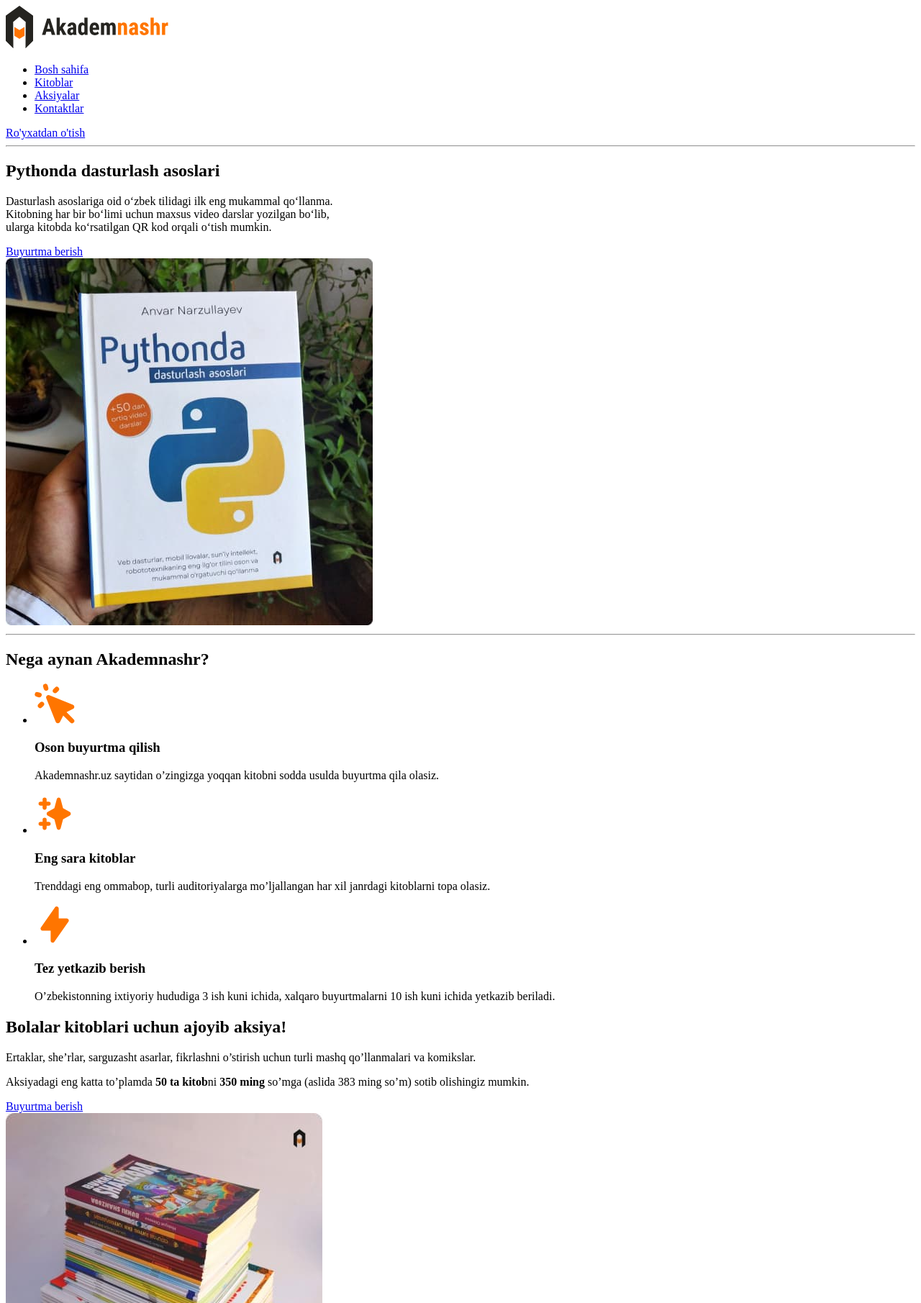
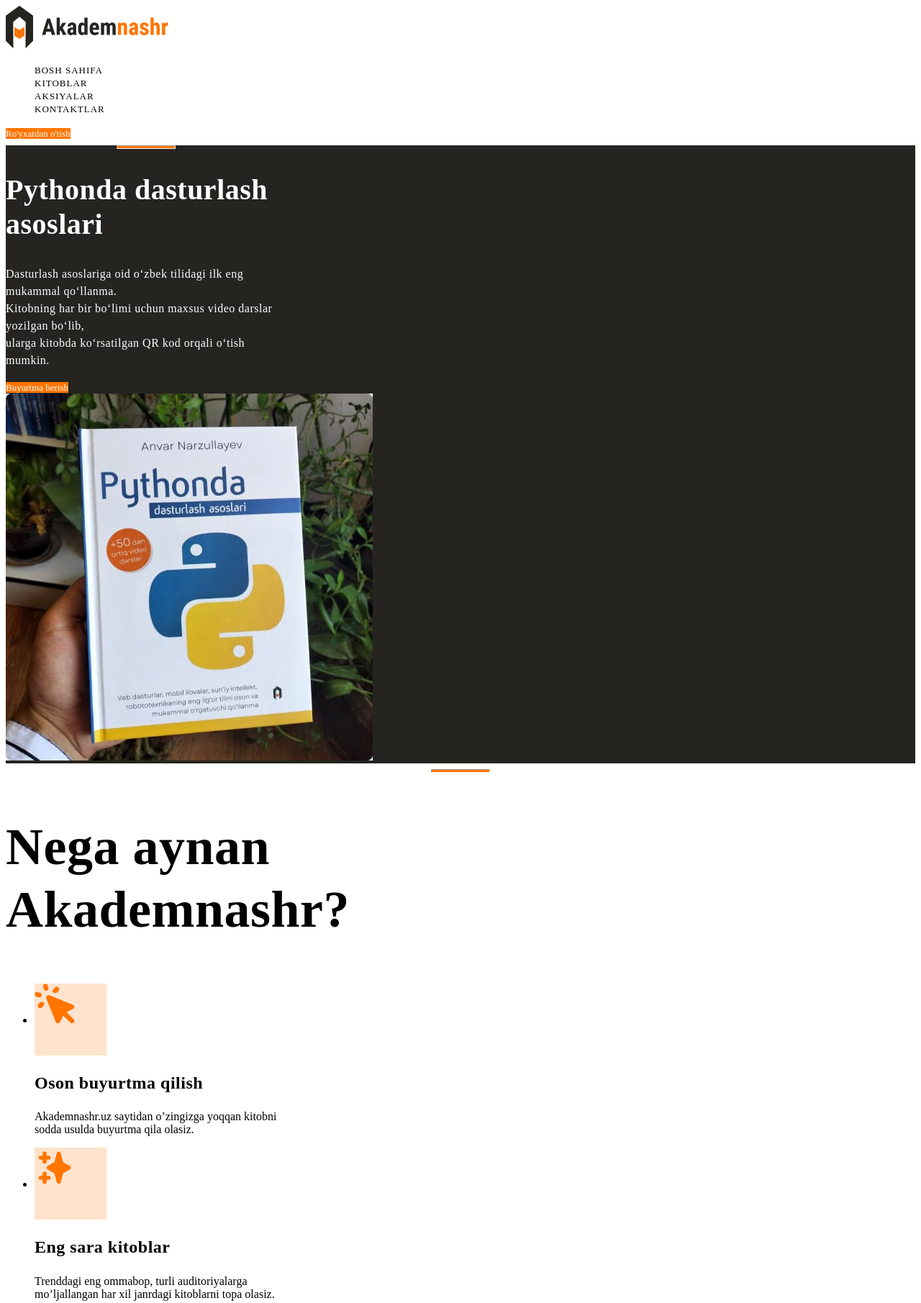
Before and after one commit to S-Yunusov/Academnashr_promo, a plain HTML site: page index.html in a window 1280 px wide. Shown: the top 1811 px of the page at 72% size. Drawn offline with Linux system fonts and the light colour scheme.

Commit message:
Add color, text, size and list styles

```diff
--- a/index.html
+++ b/index.html
@@ -5,81 +5,88 @@
   <meta http-equiv="X-UA-Compatible" content="IE=edge">
   <meta name="viewport" content="width=device-width, initial-scale=1.0">
   <title>Academ Nashr</title>
+  <link rel="stylesheet" href="style/style.css">
 </head>
 <body>
-    <header>
-
+  <header class="site-header">
     <a href="index.html">
       <img src="img/logo.svg" alt=" AKADEM NASHR LOGO RASMI">
     </a>
     <nav>
-            <ul>
-                <li><a href="#">Bosh sahifa</a></li>
-                <li><a href="#">Kitoblar</a></li>
-                <li><a href="#">Aksiyalar</a></li>
-                <li><a href="#">Kontaktlar</a></li>
+      <ul class="sitenav-list">
+        <li><a class="sitenav-link" href="#">Bosh sahifa</a></li>
+        <li><a class="sitenav-link" href="#">Kitoblar</a></li>
+        <li><a class="sitenav-link" href="#">Aksiyalar</a></li>
+        <li><a class="sitenav-link" href="#">Kontaktlar</a></li>
       </ul>
     </nav>
-        <a class="registration" href="#">Ro'yxatdan o'tish</a>
-
+    <a class="main-link" href="#">Ro'yxatdan o'tish</a>
   </header>
 
+  <main>
     <!-- HERO -->
-    <main>
-        <section>
-            <div>
-                <hr>
-                <h2>Pythonda dasturlash asoslari</h2>
-                <p>Dasturlash asoslariga oid o‘zbek tilidagi ilk eng mukammal qo‘llanma. <br> Kitobning har bir bo‘limi uchun maxsus video darslar yozilgan bo‘lib,<br>ularga kitobda ko‘rsatilgan QR kod orqali o‘tish mumkin.</p>
-                <a href="#">Buyurtma berish</a>
+    <section class="hero">
+      <div class="hero-content">
+        <hr class="orange-line">
+        <h2 class="hero-heading">Pythonda dasturlash asoslari</h2>
+        <p class="hero-text">Dasturlash asoslariga oid o‘zbek tilidagi ilk eng mukammal qo‘llanma. <br> Kitobning har bir bo‘limi uchun maxsus video darslar yozilgan bo‘lib,<br>ularga kitobda ko‘rsatilgan QR kod orqali o‘tish mumkin.</p>
+        <a class="main-link" href="#">Buyurtma berish</a>
       </div>
 
-            <img src="img/python-book.jpg" alt="Akademnashr sahifasidagi python kitobi rasmi" width="510" height="510" srcset="img/python-book.jpg 1x, img/python-book@2x.jpg 2x">
+      <img class="hero-img" src="img/python-book.jpg" alt="Akademnashr sahifasidagi python kitobi rasmi" width="510" height="510" srcset="img/python-book.jpg 1x, img/python-book@2x.jpg 2x">
     </section>
 
     <!-- FEATURES -->
-        <section>
-            <hr>
-            <h2>Nega aynan Akademnashr?</h2>
+    <section class="features">
+      <hr class="orange-line">
+      <h2 class="features-heading">Nega aynan Akademnashr?</h2>
 
       <ul>
-                <li>
+        <li class="features-item">
+          <div class="feature-icon-wrapper">
             <img src="img/Icon-cursor.svg" alt="" width="56" height="56">
-                    <h3>Oson buyurtma qilish</h3>
+          </div>
+          <h3 class="features-title">Oson buyurtma qilish</h3>
           <p>Akademnashr.uz saytidan o’zingizga yoqqan kitobni sodda usulda buyurtma qila olasiz.</p>
         </li>
 
-                <li>
+        <li class="features-item">
+          <div class="feature-icon-wrapper">
             <img src="img/icon-sparkles.svg" alt="" width="56" height="56" >
-                    <h3>Eng sara kitoblar</h3>
+          </div>
+          <h3 class="features-title">Eng sara kitoblar</h3>
           <p>Trenddagi eng ommabop, turli auditoriyalarga mo’ljallangan har xil janrdagi kitoblarni topa olasiz.</p>
         </li>
 
-                <li>
+        <li class="features-item">
+          <div class="feature-icon-wrapper">
             <img src="img/icon-lightning-bolt.svg" alt="" width="56" height="56">
-                    <h3>Tez yetkazib berish</h3>
+          </div>
+          <h3 class="features-title">Tez yetkazib berish</h3>
           <p>O’zbekistonning ixtiyoriy hududiga 3 ish kuni ichida, xalqaro buyurtmalarni 10 ish kuni ichida yetkazib beriladi.</p>
         </li>
       </ul>
     </section>
 
     <!-- AKSIYA -->
-        <section>
-            <div>
-                <h2>Bolalar kitoblari uchun ajoyib aksiya!</h2>
-                <p>Ertaklar, she’rlar, sarguzasht asarlar, fikrlashni o’stirish uchun turli mashq qo’llanmalari va komikslar.</p>
-                <p>Aksiyadagi eng katta to’plamda <strong>50 ta kitob</strong>ni <strong>350 ming</strong> so’mga (aslida 383 ming so’m) sotib olishingiz mumkin.</p>
-                <a href="#">Buyurtma berish</a>
+    <section class="promo">
+      <div class="promo-content">
+        <h2 class="promo-heading" >Bolalar kitoblari uchun ajoyib aksiya!</h2>
+        <p class="promo-text" >Ertaklar, she’rlar, sarguzasht asarlar, fikrlashni o’stirish uchun turli mashq qo’llanmalari va komikslar.</p>
+        <p class="promo-text">Aksiyadagi eng katta to’plamda <strong class="promo-highlight">50 ta kitob</strong>ni <strong class="promo-highlight">
+          350 ming</strong> so’mga (aslida 383 ming so’m) sotib olishingiz mumkin.</p>
+          <a class="main-link" href="#">Buyurtma berish</a>
         </div>
 
-            <img src="img/sale-img.jpg" alt="Ustma ust tahlangan kitoblar" width="440" height="440" srcset="img/sale-img.jpg 1x, img/sale-img@2x.jpg 2x">
+        <img class="promo-img" src="img/sale-img.jpg" alt="Ustma ust tahlangan kitoblar" width="440" height="440" srcset="img/sale-img.jpg 1x, img/sale-img@2x.jpg 2x">
       </section>
     </main>
 
 
     <!-- SITE FOOTER -->
 
-    <footer>
+    <footer class="site-footer">
+
       <a href="index.html">
         <img src="img/logo.svg" alt=" Akademnashr logo" width="227" height="60">
       </a>
@@ -97,10 +104,11 @@
           <svg xmlns="http://www.w3.org/2000/svg" width="24" height="24" fill="none"><path fill="#252420" fill-rule="evenodd" d="M12 0C8.741 0 8.333.014 7.053.072 2.695.272.273 2.69.073 7.052.014 8.333 0 8.741 0 12c0 3.259.014 3.668.072 4.948.2 4.358 2.618 6.78 6.98 6.98C8.333 23.986 8.741 24 12 24c3.259 0 3.668-.014 4.948-.072 4.354-.2 6.782-2.618 6.979-6.98.059-1.28.073-1.689.073-4.948 0-3.259-.014-3.667-.072-4.947-.196-4.354-2.617-6.78-6.979-6.98C15.668.014 15.259 0 12 0Zm0 2.163c3.204 0 3.584.012 4.85.07 3.252.148 4.771 1.691 4.919 4.919.058 1.265.069 1.645.069 4.849 0 3.205-.012 3.584-.069 4.849-.149 3.225-1.664 4.771-4.919 4.919-1.266.058-1.644.07-4.85.07-3.204 0-3.584-.012-4.849-.07-3.26-.149-4.771-1.699-4.919-4.92-.058-1.265-.07-1.644-.07-4.849 0-3.204.013-3.583.07-4.849.149-3.227 1.664-4.771 4.919-4.919 1.266-.057 1.645-.069 4.849-.069ZM5.838 12a6.162 6.162 0 1 1 12.324 0 6.162 6.162 0 0 1-12.324 0ZM12 16a4 4 0 1 1 0-8 4 4 0 0 1 0 8Zm4.965-10.405a1.44 1.44 0 1 1 2.881.001 1.44 1.44 0 0 1-2.881-.001Z" clip-rule="evenodd"/></svg>
         </a></li>
       </ul>
-        <hr>
+
+      <hr class="site-footer-divider">
 
       <!-- LINKLAR -->
-        <ul>
+      <ul class="site-footer-links">
         <li><a href="#">Bosh sahifa</a></li>
         <li><a href="#">Kitoblar</a></li>
         <li><a href="#">Aksiyalar</a></li>
@@ -108,7 +116,7 @@
         <li><a href="#">Kontaktlar</a></li>
       </ul>
 
-        <ul>
+      <ul class="site-footer-links">
         <li><a href="#">Ilmiy nashrlar</a></li>
         <li><a href="#">Ilmiy-ommabop nashrlar</a></li>
         <li><a href="#">Marifiy nashrlar</a></li>
@@ -118,13 +126,13 @@
         <li><a href="#">Bolalar uchun</a></li>
       </ul>
 
-        <ul>
+      <ul class="site-footer-links">
         <li><a href="#">Ko'p so'raladigan savollar</a></li>
         <li><a href="#">Yetkazib berish haqida</a></li>
         <li><a href="#">To'lov usulllari  haqida</a></li>
       </ul>
 
-        <ul>
+      <ul class="site-footer-links">
         <li><a href="#">Bo'sh ish o'rinlari</a></li>
         <li><a href="#">Biz  bilan  bog'lanish </a></li>
         <li><a href="#">Mahfiylik  nizomi</a></li>
--- a/style/style.css
+++ b/style/style.css
@@ -1,22 +1,143 @@
-*{
-    margin: 0;
-    padding: 0;
-    box-sizing: border-box;
+.site-header{
+  background-color: #ffffff;
 }
 
-a{
-    text-decoration: none;
+.sitenav-link{
+  font-size: 13px;
+  line-height: 15px;
+  font-weight: 500;
+  letter-spacing: 1px;
+  text-transform: uppercase;
+  text-decoration: none;
+  color: #000000;
 }
 
-header{
-    background-color: #ffffff;
+.sitenav-list{
+  list-style: none;
 }
 
-nav{
-    width: 610px;
-    height: 39px;
+.main-link{
+  font-size: 13px;
+  line-height: 15px;
+  background-color: #FF7500;
+  color: #FFFFFF;
+  text-decoration: none;
 }
 
-.registration{
-    background-color: #FF7500;
+.hero{
+  background-color: #252420;
+  color: #ffffff;
 }
+
+.hero-content{
+  width: 390px;
+}
+
+.orange-line{
+  width: 80px;
+  height: 3px;
+  background-color: #FF7500;
+}
+
+.hero-heading{
+  font-size: 40px;
+  line-height: 1.2;
+  letter-spacing: 0.5px;
+}
+
+.hero-text{
+  font-size: 16px;
+  line-height: 1.5;
+  letter-spacing: 0.5px;
+}
+
+.hero-img{
+  width: 510px;
+  height: 510px;
+}
+
+.features-heading{
+  width: 440px;
+  font-size: 72px;
+  line-height: 1.2;
+  letter-spacing: 0.5px;
+}
+
+.features-item{
+  width: 340px;
+}
+
+.feature-icon-wrapper{
+  width: 100px;
+  height: 100px;
+  background-color: rgba(255, 117, 0, 0.2);
+}
+
+.features-title{
+  font-weight: bold;
+  font-size: 24px;
+  line-height: 1.2;
+  letter-spacing: 0.5px;
+}
+
+.features-info{
+  font-size: 16px;
+  line-height: 1.5;
+  letter-spacing: 0.5px;
+}
+
+.promo{
+  background-color: #252420;
+  color: #ffffff;
+}
+
+.promo-content{
+  width: 440px;
+}
+
+.promo-heading{
+  font-weight: bold;
+  font-size: 40px;
+  line-height: 48px;
+  letter-spacing: 0.5px;
+}
+
+.promo-text{
+  font-size: 16px;
+  line-height: 1.5;
+  letter-spacing: 0.5px;
+}
+
+.promo-highlight{
+  color: #FF7500;
+}
+
+.promo-img{
+  width: 440px;
+  height: 440px;
+  object-fit: cover;
+}
+
+.site-footer{
+  background-color: #F8F8F8;
+}
+
+.site-footer ul{
+  list-style: none;
+}
+
+.site-footer-divider{
+  height: 2px;
+  background-color: rgba(37, 36, 32, 0.5);
+}
+
+.site-footer-links{
+  width: 224px;
+}
+
+.site-footer-links a{
+  font-size: 16px;
+  line-height: 19px;
+  text-decoration: none;
+  color: #252420;
+}
```
Lines whose indentation alone changed are shown as unchanged.
